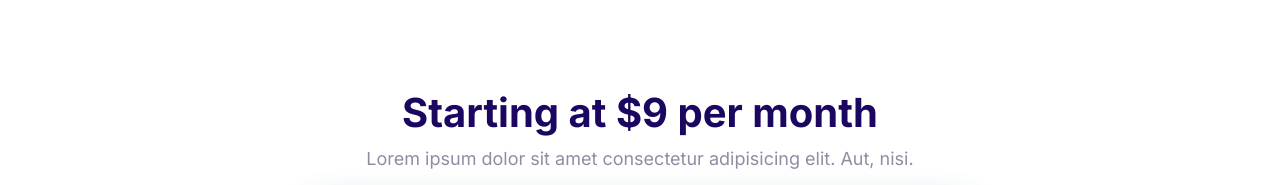
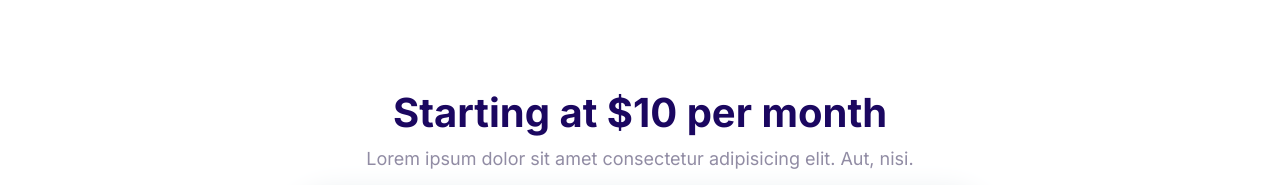
Before and after one commit to Tik1993/erneshify, a website built with Parcel: page index.html in a window 1280 px wide. Shown: the part 812-997 px from the top of the page. Built offline with nearby package versions, Linux system fonts and the light colour scheme.

Commit message:
update price

```diff
--- a/index.html
+++ b/index.html
@@ -7,7 +7,7 @@
       name="description"
       content="Deploy your websites in less than 60 seconds."
     />
-    <title>Erneshify - Go Online for Just $9</title>
+    <title>Erneshify - Go Online for Just $10</title>
     <link rel="preconnect" href="https://fonts.googleapis.com" />
     <link rel="preconnect" href="https://fonts.gstatic.com" crossorigin />
     <link
@@ -59,7 +59,7 @@
     </section>
     <section class="block container block-domain">
       <header class="block__header" data-aos="zoom-in-up">
-        <h2>Starting at $9 per month</h2>
+        <h2>Starting at $10 per month</h2>
         <p>
           Lorem ipsum dolor sit amet consectetur adipisicing elit. Aut, nisi.
         </p>
```
